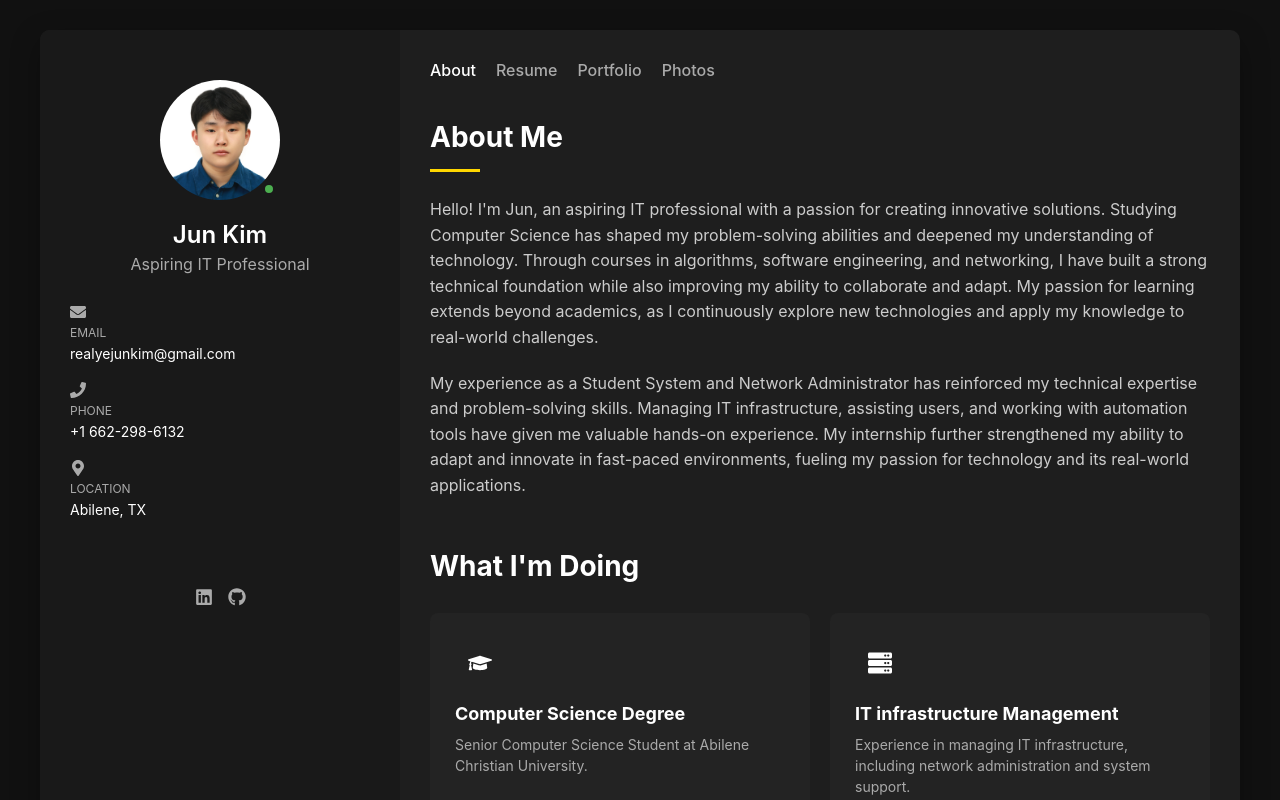
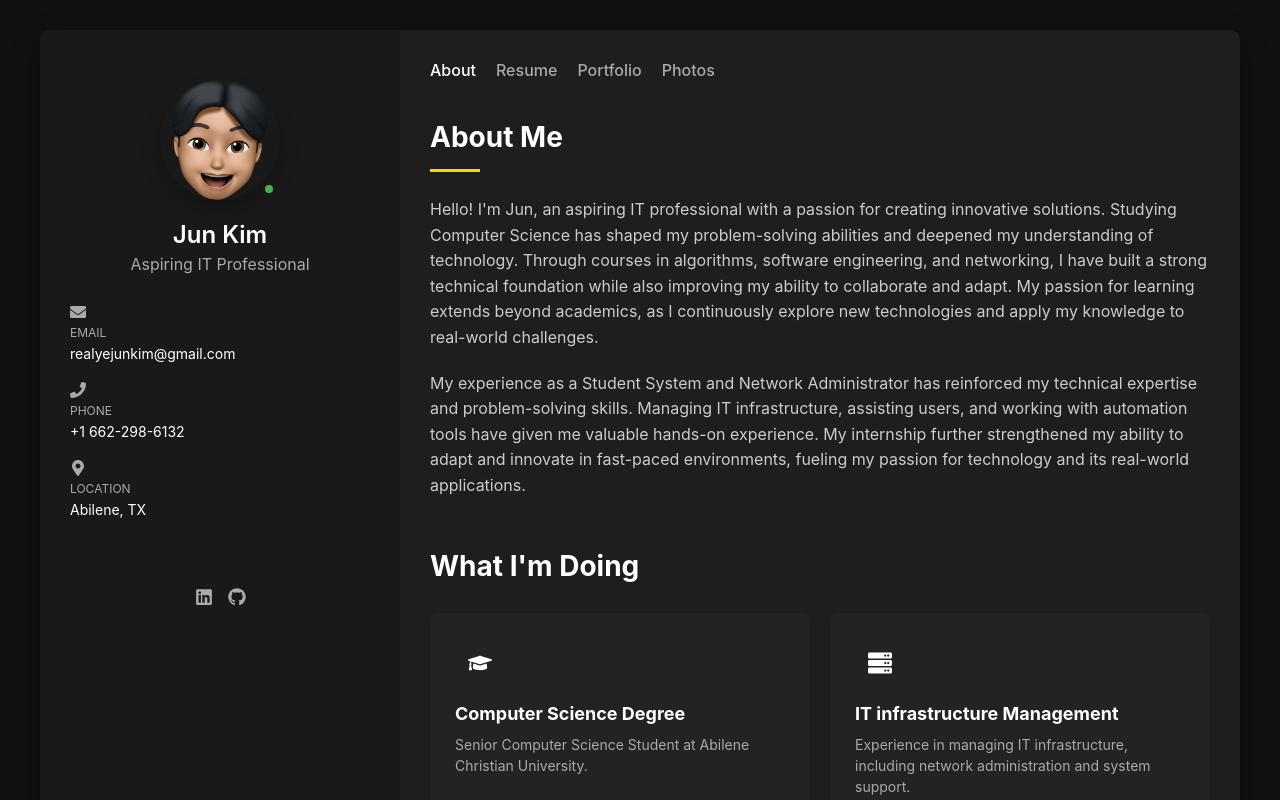
Before and after one commit to yjk01/portfolio25, a React (Create React App) app: page / in a window 1280 px wide. Shown: the top 800 px of the page. Built offline with nearby package versions, Linux system fonts and the light colour scheme.

Commit message:
fixed avatar, added more portf

```diff
--- a/public/index.html
+++ b/public/index.html
@@ -2,7 +2,7 @@
 <html lang="en">
   <head>
     <meta charset="utf-8" />
-    <link rel="icon" href="%PUBLIC_URL%/favicon.ico" />
+    <link rel="icon" href="memoji.png" />
     <meta name="viewport" content="width=device-width, initial-scale=1" />
     <meta name="theme-color" content="#000000" />
     <meta
@@ -24,7 +24,7 @@
       work correctly both with client-side routing and a non-root public URL.
       Learn how to configure a non-root public URL by running `npm run build`.
     -->
-    <title>React App</title>
+    <title>Yejun Kim</title>
   </head>
   <body>
     <noscript>You need to enable JavaScript to run this app.</noscript>
--- a/src/App.css
+++ b/src/App.css
@@ -62,11 +62,13 @@ body {
   padding: 30px;
 }
 
+/* Enhanced 3D Avatar styles */
 .profile-container {
   display: flex;
   flex-direction: column;
   align-items: center;
   padding-top: 20px;
+  perspective: 1000px; /* Add perspective to the container */
 }
 
 .avatar-container {
@@ -74,16 +76,51 @@ body {
   width: 120px;
   height: 120px;
   margin-bottom: 20px;
+  cursor: pointer;
+  transform-style: preserve-3d;
+  perspective: 1000px;
+}
+
+.avatar-wrapper {
+  width: 100%;
+  height: 100%;
+  transform-style: preserve-3d;
+  transition: transform 0.1s ease-out;
+  position: relative;
+  border-radius: 50%;
+  box-shadow: 0 10px 20px rgba(0, 0, 0, 0.2);
 }
 
 .avatar {
   width: 100%;
   height: 100%;
   border-radius: 50%;
-  object-fit: cover;
+  object-fit: contain;
+  backface-visibility: hidden;
+  transform-style: preserve-3d;
+}
+
+/* Create a subtle glow effect on hover */
+.avatar-wrapper::after {
+  content: "";
+  position: absolute;
+  top: -8px;
+  left: -8px;
+  right: -8px;
+  bottom: -8px;
+  border-radius: 50%;
+  box-shadow: 0 0 20px rgba(255, 215, 0, 0.1); /* Golden glow */
+  opacity: 0;
+  transition: opacity 0.3s;
+  z-index: -1;
+}
+
+.avatar-container:hover .avatar-wrapper::after {
+  opacity: 1;
 }
 
 .online-indicator {
+  /* Adjust position to match the new structure */
   position: absolute;
   bottom: 5px;
   right: 5px;
@@ -92,6 +129,7 @@ body {
   background-color: #4caf50;
   border-radius: 50%;
   border: 2px solid #191919;
+  z-index: 2;
 }
 
 .name {
--- a/src/App.js
+++ b/src/App.js
@@ -1,7 +1,8 @@
 import React, { useState, useEffect } from 'react';
 import './App.css';
-import { FaGithub, FaLinkedin,FaEnvelope, FaPhone, FaMapMarkerAlt } from 'react-icons/fa';
+import { FaGithub, FaLinkedin, FaEnvelope, FaPhone, FaMapMarkerAlt } from 'react-icons/fa';
 import logo from './Yejun_headshot.jpg';
+import logo1 from './memoji.png';
 
 // Import section components
 import AboutSection from './components/AboutSection';
@@ -10,6 +11,7 @@ import PortfolioSection from './components/PortfolioSection';
 import PhotosSection from './components/PhotosSection';
 import ServicesSection from './components/ServicesSection';
 import SkillsSection from './components/SkillsSection';
+import Avatar3D from './components/Avatar3D';
 
 function App() {
   // State to track the active section
@@ -34,10 +36,9 @@ function App() {
       <div className="portfolio-container">
         <div className="sidebar">
           <div className="profile-container">
-            <div className="avatar-container">
-              <img src={logo} alt="Profile" className="avatar" />
-              <div className="online-indicator"></div>
-            </div>
+            {/* Replace regular avatar with 3D avatar */}
+            <Avatar3D imageUrl={logo1} />
+
             <h2 className="name">Jun Kim</h2>
             <p className="profession">Aspiring IT Professional</p>
 
--- /dev/null
+++ b/src/components/Avatar3D.js
@@ -0,0 +1,82 @@
+import React, { useState, useRef, useEffect } from 'react';
+
+const Avatar3D = ({ imageUrl }) => {
+  const avatarRef = useRef(null);
+  const [transform, setTransform] = useState({
+    rotateX: 0,
+    rotateY: 0,
+    translateZ: 0,
+    isHovering: false
+  });
+
+  // Track if component is mounted to avoid memory leaks
+  const isMounted = useRef(true);
+
+  useEffect(() => {
+    return () => {
+      isMounted.current = false;
+    };
+  }, []);
+
+  const handleMouseMove = (e) => {
+    if (!avatarRef.current) return;
+
+    const rect = avatarRef.current.getBoundingClientRect();
+
+    // Calculate mouse position relative to the center of the avatar
+    const centerX = rect.left + rect.width / 2;
+    const centerY = rect.top + rect.height / 2;
+    const mouseX = e.clientX - centerX;
+    const mouseY = e.clientY - centerY;
+
+    // Calculate rotation based on mouse position
+    // Normalize by container dimensions for consistent effect
+    const rotateY = (mouseX / (rect.width / 2)) * 15; // Max 15 degrees
+    const rotateX = ((mouseY / (rect.height / 2)) * -15); // Invert Y for natural tilt
+
+    // Update transform with smoothed values
+    setTransform({
+      rotateX,
+      rotateY,
+      translateZ: 20,
+      isHovering: true
+    });
+  };
+
+  const handleMouseLeave = () => {
+    // Create smooth return to resting position
+    setTransform({
+      rotateX: 0,
+      rotateY: 0,
+      translateZ: 0,
+      isHovering: false
+    });
+  };
+
+  // Add smooth transition when not hovering
+  const transitionStyle = transform.isHovering
+    ? 'transform 0.1s ease-out'  // Quick response when moving
+    : 'transform 0.5s ease-out';  // Smooth return when leaving
+
+  return (
+    <div
+      className="avatar-container"
+      ref={avatarRef}
+      onMouseMove={handleMouseMove}
+      onMouseLeave={handleMouseLeave}
+    >
+      <div
+        className="avatar-wrapper"
+        style={{
+          transform: `perspective(1000px) rotateX(${transform.rotateX}deg) rotateY(${transform.rotateY}deg) translateZ(${transform.translateZ}px)`,
+          transition: transitionStyle
+        }}
+      >
+        <img src={imageUrl} alt="Profile" className="avatar" />
+      </div>
+      <div className="online-indicator"></div>
+    </div>
+  );
+};
+
+export default Avatar3D;
--- a/src/components/PortfolioSection.js
+++ b/src/components/PortfolioSection.js
@@ -16,6 +16,20 @@ const PortfolioSection = () => {
       category: "Web Development",
       image: huffman, // Using the same image temporarily - should be replaced with a specific image
       description: "A java console application that implements LZW and Huffman compression algorithms for efficient data storage and transmission."
+    },
+    {
+      id: 3,
+      title: "Cramvas",
+      category: "Web Development",
+      image: huffman, // Using the same image temporarily - should be replaced with a specific image
+      description: "A simple Web interface designed to help students study using quizzes from Canvas."
+    },
+    {
+      id: 4,
+      title: "Macro Tracker",
+      category: "Web Development",
+      image: huffman, // Using the same image temporarily - should be replaced with a specific image
+      description: "A kotlin based android app designed to track personal macros through out the day."
     }
   ];
 
```
Also changed, not shown: public/memoji.png (added), src/memoji.png (added).
